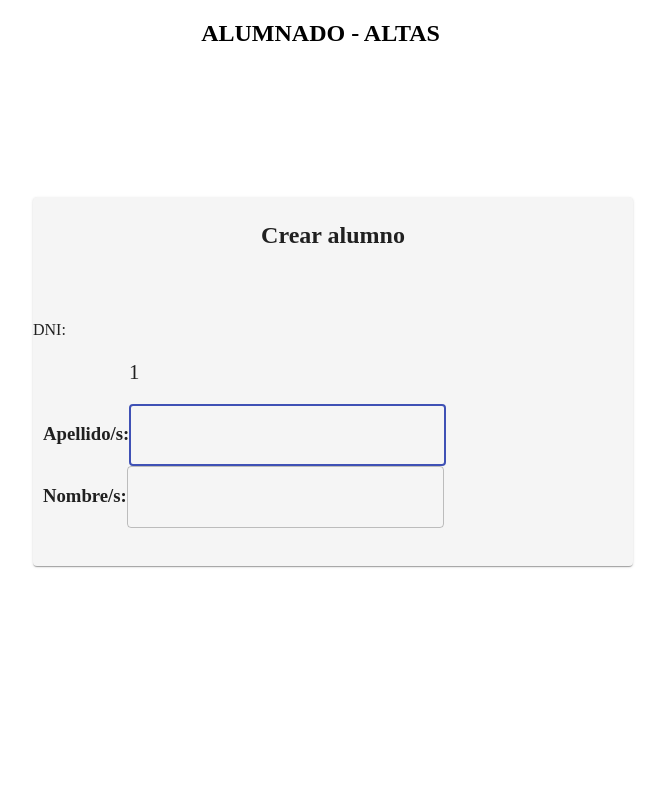
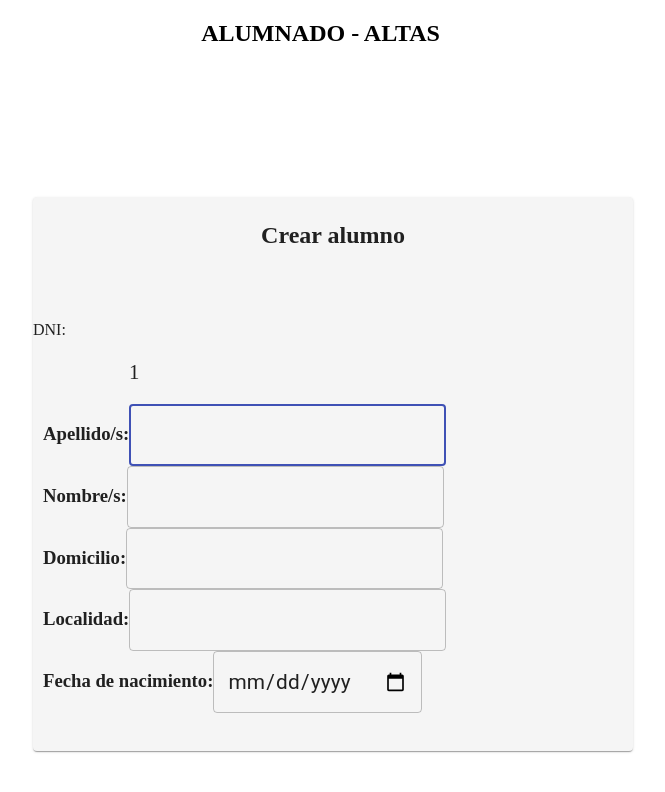
Before and after one commit to Desarrollos-Web-Urquiza/grandfather-project, a React (Create React App) app: page /alumnoAlta/1 in a window 1280 px wide. Shown: the top 792 px of the page, without its empty margins (317-982 px from the left). Built offline with nearby package versions, Linux system fonts and the light colour scheme; the HTML template or start-up script is replaced by a standard one.

Commit message:
creating new fields in form

```diff
--- a/src/components/dataInput.js
+++ b/src/components/dataInput.js
@@ -18,7 +18,17 @@ const DataInput =  (props) => {
             if(props.id == "name"){
                 //verifying characters allowed
                 if(evaluateCharacters(event.target.value) && evaluateCharacters(props.document.getElementById("surname").value))
-                    props.submit()
+                    props.document.getElementById("domicile").focus()
+                    // props.submit()
+            }
+            if(props.id == "domicile"){
+                props.document.getElementById("location").focus()
+            }
+            if(props.id == "location"){
+                props.document.getElementById("birthday").focus()
+            }
+            if(props.id == "birthday"){
+                props.submit()
             }
 		}
         if(
--- a/src/pages/create.js
+++ b/src/pages/create.js
@@ -37,9 +37,17 @@ const Create = props => {
 			setErr('Ingrese un nombre')
 			return
 		}
+		if(data.name === '' || typeof(data.name) == 'undefined'){
+			setErr('Ingrese un nombre')
+			return
+		}
+		if(data.name === '' || typeof(data.name) == 'undefined'){
+			setErr('Ingrese un nombre')
+			return
+		}
 		add(data, props.history)
 	}
-
+	console.log(data)
 	return(
 		<div className="mainCenter">
 			<Helmet>
@@ -79,6 +87,39 @@ const Create = props => {
 							submit={validationData}
 							document={document}
 						/>
+						<DataInput
+							id="domicile"
+							field="Domicilio"
+							setData={setData}
+							type={"text"}
+							name={"domicilio"}
+							state={data}
+							setErr={setErr}
+							submit={validationData}
+							document={document}
+						/>
+						<DataInput
+							id="location"
+							field="Localidad"
+							setData={setData}
+							type={"text"}
+							name={"localidad"}
+							state={data}
+							setErr={setErr}
+							submit={validationData}
+							document={document}
+						/>
+						<DataInput
+							id="birthday"
+							field="Fecha de nacimiento"
+							setData={setData}
+							type={"date"}
+							name={"fecha de nacimiento"}
+							state={data}
+							setErr={setErr}
+							submit={validationData}
+							document={document}
+						/>
 						{err && <b><p style={{color: "red"}}> {err} </p></b> }
 						<br />
 					</CardSelect>
```
